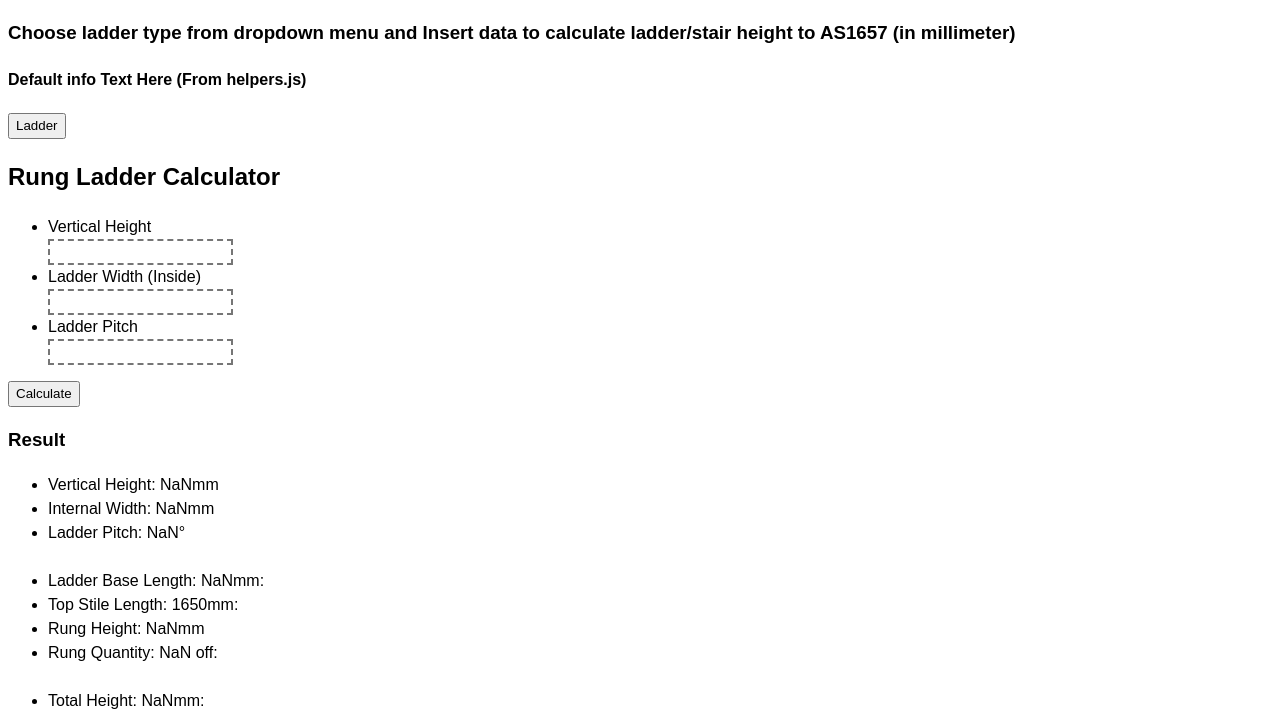
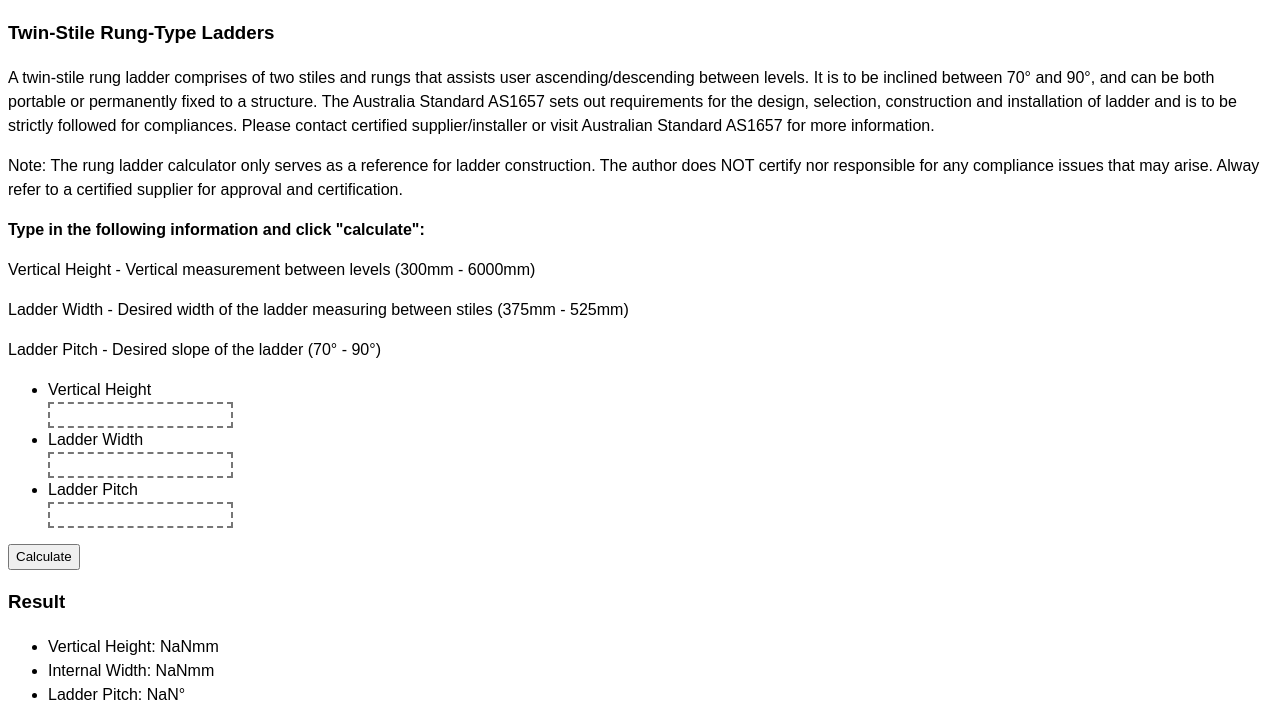
Before and after one commit to eSC2/LadderSizeCalc, a plain HTML site: page Calc/index.html in a window 1280 px wide. Both pictures are taken after typing "Sample", "Sample", "Sample" into the empty fields and a click on the button "Calculate". Shown: the part 72-800 px from the top of the page. Drawn offline with Linux system fonts and the light colour scheme.

Commit message:
Added descriptions, image and refactored part of the codes

```diff
--- a/Calc/index.html
+++ b/Calc/index.html
@@ -9,16 +9,12 @@
   <body>
     <h1>Ladder/Stair Calculator</h1>
     <header>
-      <div>
-        <h3>Choose ladder type from dropdown menu and Insert data to calculate ladder/stair height to AS1657 (in millimeter)</h3>
+      <div class="info-view">
+        <!-- <h4>Info Text Here</h4> -->
       </div>
     </header>
 
-    <div class="info-view">
-      <!-- <h4>Info Text Here</h4> -->
-    </div>
-
-    <div class="dropdown-ladder-container">
+    <!-- <div class="dropdown-ladder-container">
       <button class="dropdown-ladder-btn">Ladder</button>
       <div class="dropdown-ladder-content">
         <p class="dropdown-txt">Rung Ladder</p>
@@ -27,12 +23,11 @@
         <br />
         <p class="dropdown-txt">Stair</p>
       </div>
-    </div>
+    </div> -->
 
     <div class="container-calculator">
       <!--
         <div class="calc-rungladder">
-          <h2>Rung Ladder Calculator</h2>
           <div class="calc-view">
             <ul>
               <li>Vertical Height</li>
--- a/Calc/src/js/controller.js
+++ b/Calc/src/js/controller.js
@@ -20,6 +20,8 @@ const renderResult = function (data) {
 };
 
 const renderError = function () {
+  viewCalc._clearInputField();
+  viewResult._renderData(viewResult._renderError());
   console.log("Input Error. Please Try Again");
 };
 
--- a/Calc/src/js/helpers.js
+++ b/Calc/src/js/helpers.js
@@ -4,12 +4,20 @@
 
 export const infoDefault = "Default info Text Here (From helpers.js)";
 
-export const infoRungLadder = "This is info text for rung ladder";
+export const infoRungLadder = `
+<h3>Twin-Stile Rung-Type Ladders</h3>
+<p>A twin-stile rung ladder comprises of two stiles and rungs that assists user ascending/descending between levels. It is to be inclined between 70° and 90°, and can be both portable or permanently fixed to a structure. The Australia Standard AS1657 sets out requirements for the design, selection, construction and installation of ladder and is to be strictly followed for compliances. Please contact certified supplier/installer or visit Australian Standard AS1657 for more information.</p>
+<p>Note: The rung ladder calculator only serves as a reference for ladder construction. The author does NOT certify nor responsible for any compliance issues that may arise. Alway refer to a certified supplier for approval and certification.</p>
+<p><strong>Type in the following information and click "calculate":</strong></p>
+<p>Vertical Height - Vertical measurement between levels (300mm - 6000mm)</p>
+<p>Ladder Width - Desired width of the ladder measuring between stiles (375mm - 525mm)</p>
+<p>Ladder Pitch - Desired slope of the ladder (70° - 90°)
+`;
 
 // Ladder Compliance to AS1657
 export const ladderComplianceData = {
   minMaxVHeight: [300, 6000], // Rung Ladder Min/Max Vertical Height
-  ladderOAWidthRange: [375, 525], // Rung Ladder Min/Max  Width
+  ladderWidthRange: [375, 525], // Rung Ladder Min/Max Width
   ladderPitchRange: [70, 90], // Rung Ladder Min/Max Pitch
   maxRungSpc: 300, // Max rung spacing
 };
--- a/Calc/src/js/models/classDefaultLadderStair.js
+++ b/Calc/src/js/models/classDefaultLadderStair.js
@@ -37,7 +37,7 @@ export default class DefaultLadderStair {
   }
 
   _calcTopStile() {
-    return this.ladderPitch !== 90 ? 1650 : 1350;
+    return this.ladderPitch !== 90 ? 1065 : 1350;
   }
 
   _calcTotalMaterialStile() {
--- a/Calc/src/js/views/viewCalc.js
+++ b/Calc/src/js/views/viewCalc.js
@@ -16,12 +16,11 @@ class viewCalc extends View {
   _calcRungLadder() {
     return `
     <div class="calc-rungladder">
-      <h2>Rung Ladder Calculator</h2>
       <div class="calc-view">
         <ul>
           <li>Vertical Height</li>
           <input class="input-field" vHeight />
-          <li>Ladder Width (Inside)</li>
+          <li>Ladder Width</li>
           <input class="input-field" ladderWidth />
           <li>Ladder Pitch</li>
           <input class="input-field" ladderPitch />
--- a/Calc/src/js/views/viewInfo.js
+++ b/Calc/src/js/views/viewInfo.js
@@ -16,7 +16,7 @@ class viewInfo extends View {
 
   _generateInfoDefault() {
     return `
-      <h4>${infoText.infoDefault}</h4>
+      ${infoText.infoRungLadder}
       `;
   }
 
--- a/Calc/src/js/views/viewResult.js
+++ b/Calc/src/js/views/viewResult.js
@@ -25,8 +25,15 @@ class viewResult extends View {
         <li>Rung Height: ${data.rungSpace}mm</li>
         <li>Rung Quantity: ${data.rungQty} off:</li>
         <br>
-        <li>Total Height: ${data.totalStileLength}mm:</li>
+        <li>Total Ladder Height: ${data.totalStileLength}mm:</li>
     </ul>
+    <P>Note: All dimensions given are measured from center-line.</p>
+    `;
+  }
+
+  _renderError() {
+    return `
+    <p>Input Error.. Please follow the guideline above and try again..</p>
     `;
   }
 }
```
